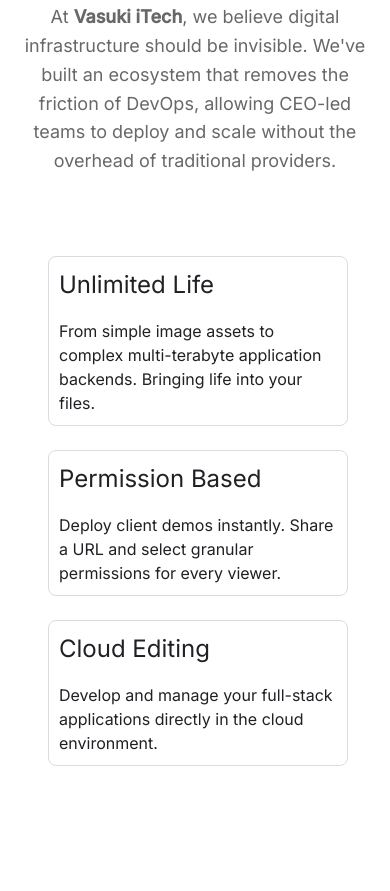
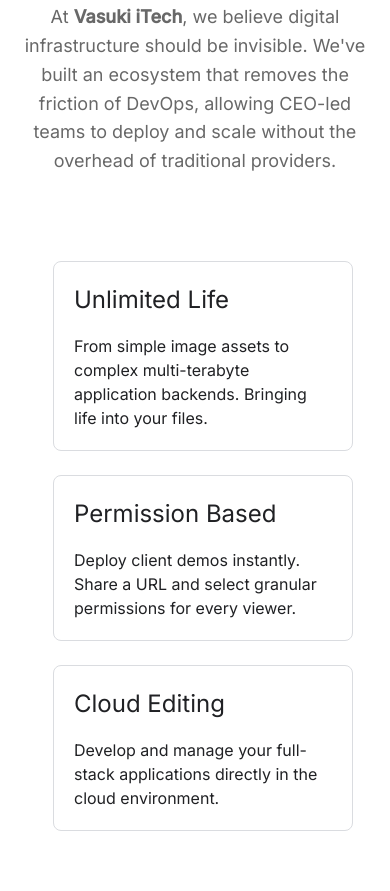
Before and after one commit to AdamyaKhairwal2011/vasuki-cloud, a plain HTML site: page index.html in a window 390 px wide. Shown: the part 873-1764 px from the top of the page. Drawn offline with Linux system fonts and the light colour scheme; a web font is replaced by a local one.

Commit message:
Adjust padding and margin for responsive design

```diff
--- a/index.html
+++ b/index.html
@@ -221,8 +221,11 @@
         .hamburger div { width: 22px; height: 2px; background: #5f6368; margin: 4px 0; transition: 0.3s; }
 
         @media (max-width: 768px) {
+            .features{
+                margin: 5px
+            }
             .card {
-                padding: 10px;
+                padding: 20px;
             }
             .hamburger { display: block; }
             .nav-links {
```
